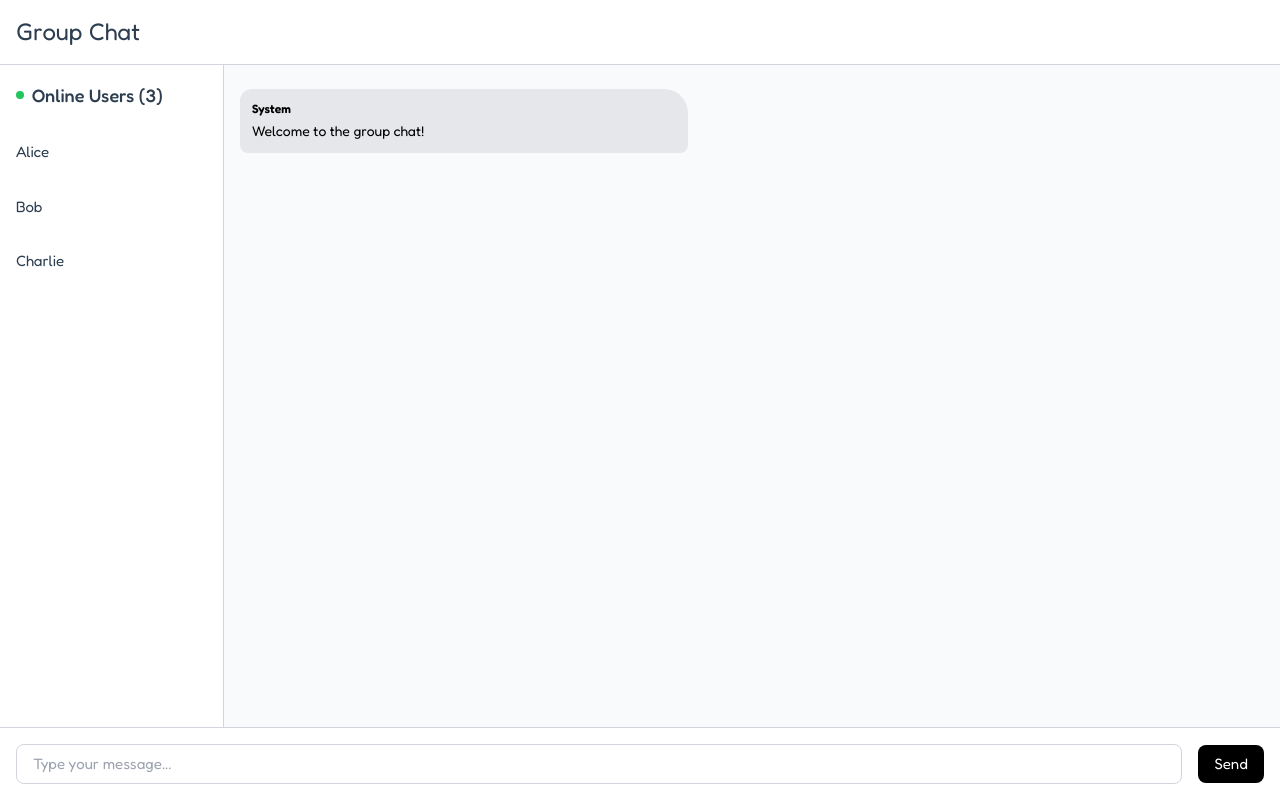
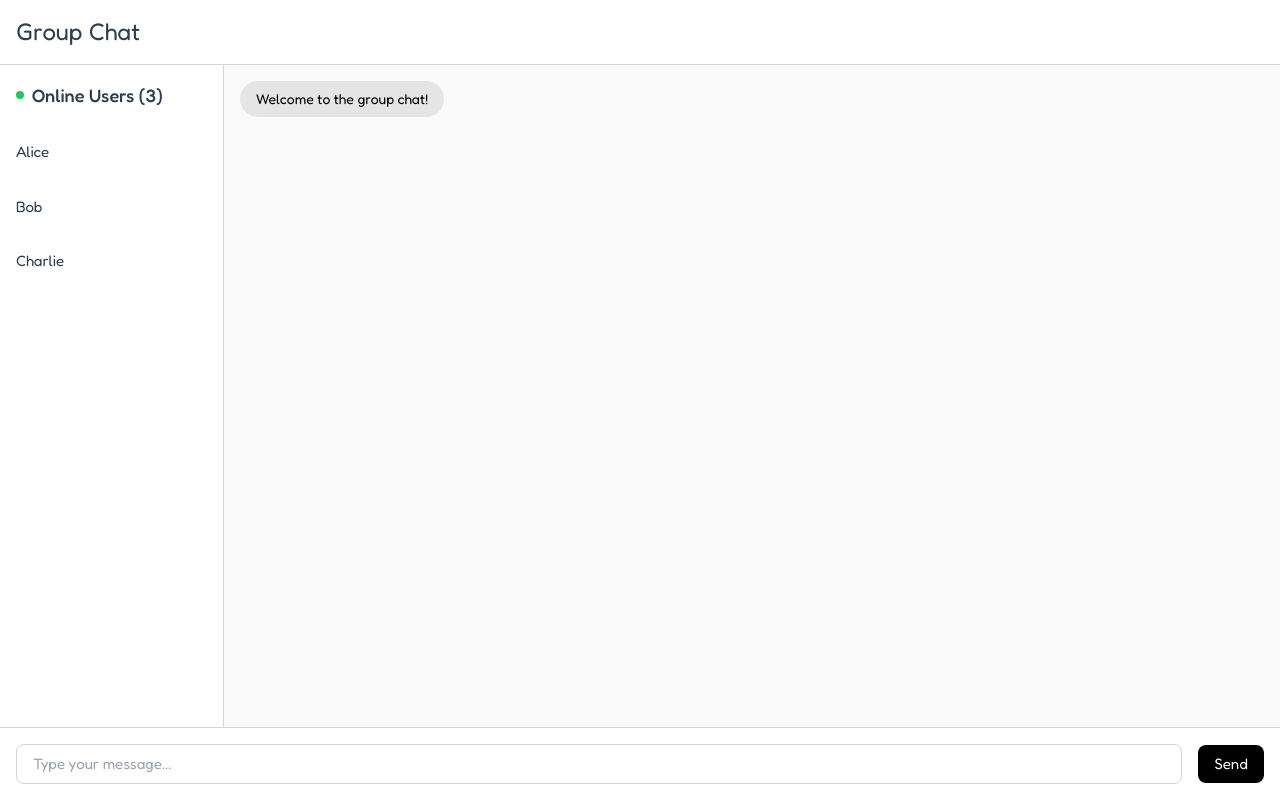
Before and after one commit to jacobdarvin/sk-chat, a Vue app: page /chat in a window 1280 px wide. Both pictures are taken after typing "Sample" into the empty fields and a click on the button "Enter Chat". Built offline with nearby package versions, Linux system fonts and the light colour scheme.

Commit message:
Style changes

```diff
--- a/src/components/ChatHeader.vue
+++ b/src/components/ChatHeader.vue
@@ -1,5 +1,5 @@
 <template>
-  <header class="p-4 flex items-center border-b border-gray-300">
+  <header class="p-4 flex items-center border-b border-neutral-300">
     <h2 class="text-2xl">{{ title }}</h2>
   </header>
 </template>
--- a/src/components/ChatWindow.vue
+++ b/src/components/ChatWindow.vue
@@ -1,5 +1,5 @@
 <template>
-  <div class="flex-grow overflow-y-auto p-4 bg-gray-50">
+  <div class="flex-grow overflow-y-auto p-4 bg-neutral-50">
     <MessageBubble
       v-for="(message, index) in messages"
       :key="index"
--- a/src/components/MessageBubble.vue
+++ b/src/components/MessageBubble.vue
@@ -1,16 +1,15 @@
 <template>
   <div
     :class="[
-      'max-w-xs md:max-w-md p-3 my-2 rounded-lg flex flex-col',
-      isMine ? 'bg-black text-white ml-auto' : 'bg-gray-200 text-black mr-auto'
+      'py-2 px-4 mb-3 rounded-3xl flex flex-col',
+      isMine ? 'bg-neutral-800 text-white ml-auto' : 'bg-neutral-200 text-black mr-auto'
     ]"
     :style="{
-      borderTopRightRadius: isMine ? '0.75rem' : '1.5rem',
-      borderTopLeftRadius: isMine ? '1.5rem' : '0.75rem'
+      maxWidth: 'fit-content'
     }"
   >
     <!-- Show sender only if it's not the current user's message -->
-    <p v-if="!isMine" class="text-xs font-semibold mb-1">{{ message.sender }}</p>
+    <!-- <p v-if="!isMine" class="text-xs font-semibold mb-1">{{ message.sender }}</p> -->
     <p class="text-sm">{{ message.content }}</p>
   </div>
 </template>
--- a/src/components/MessageInput.vue
+++ b/src/components/MessageInput.vue
@@ -1,11 +1,11 @@
 <template>
-  <div class="flex items-center p-4 bg-white border-t border-gray-300">
+  <div class="flex items-center p-4 bg-white border-t border-neutral-300">
     <input
       v-model="message"
       @keyup.enter="sendMessage"
       type="text"
       placeholder="Type your message..."
-      class="flex-grow px-4 py-2 border border-gray-300 rounded-lg focus:outline-none focus:ring-2 focus:ring-black"
+      class="flex-grow px-4 py-2 border border-neutral-300 rounded-lg focus:outline-none focus:ring-2 focus:ring-black"
     />
     <button
       @click="sendMessage"
--- a/src/components/UserList.vue
+++ b/src/components/UserList.vue
@@ -1,6 +1,6 @@
 <!-- src/components/UserList.vue -->
 <template>
-  <div class="w-56 border-r border-gray-300">
+  <div class="w-56 border-r border-neutral-300">
     <h3 class="text-lg font-medium p-4 flex items-center">
       <span class="inline-block w-2 h-2 bg-green-500 rounded-full mr-2"></span>
       Online Users ({{ users.length }})
--- a/src/views/LoginView.vue
+++ b/src/views/LoginView.vue
@@ -7,12 +7,12 @@
           v-model="username"
           type="text"
           placeholder="Enter your username"
-          class="w-full px-4 py-2 text-black border border-gray-300 rounded-md focus:outline-none focus:ring-2 focus:ring-black"
+          class="w-full px-4 py-2 text-black border border-neutral-300 rounded-md focus:outline-none focus:ring-2 focus:ring-black"
           required
         />
         <button
           type="submit"
-          class="w-full py-2 text-white bg-black rounded-md hover:bg-gray-800 transition-colors"
+          class="w-full py-2 text-white bg-black rounded-md hover:bg-neutral-800 transition-colors"
         >
           Enter Chat
         </button>
```
